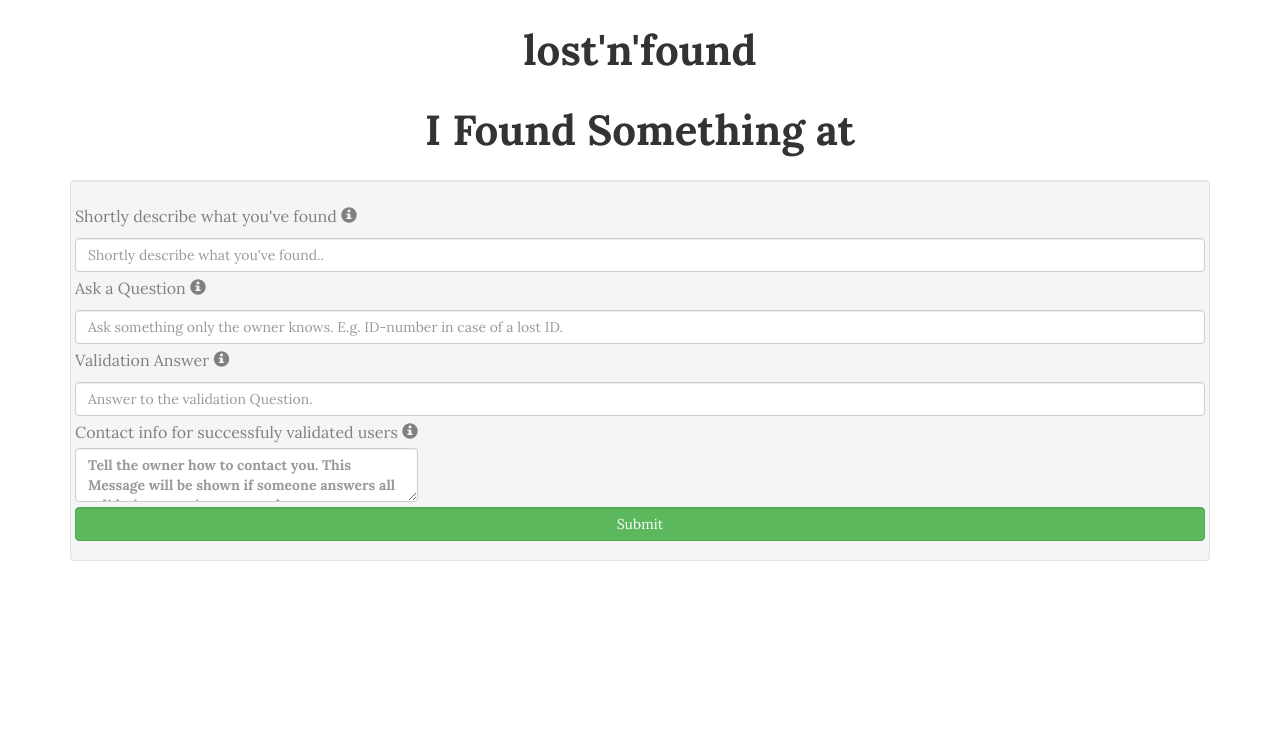
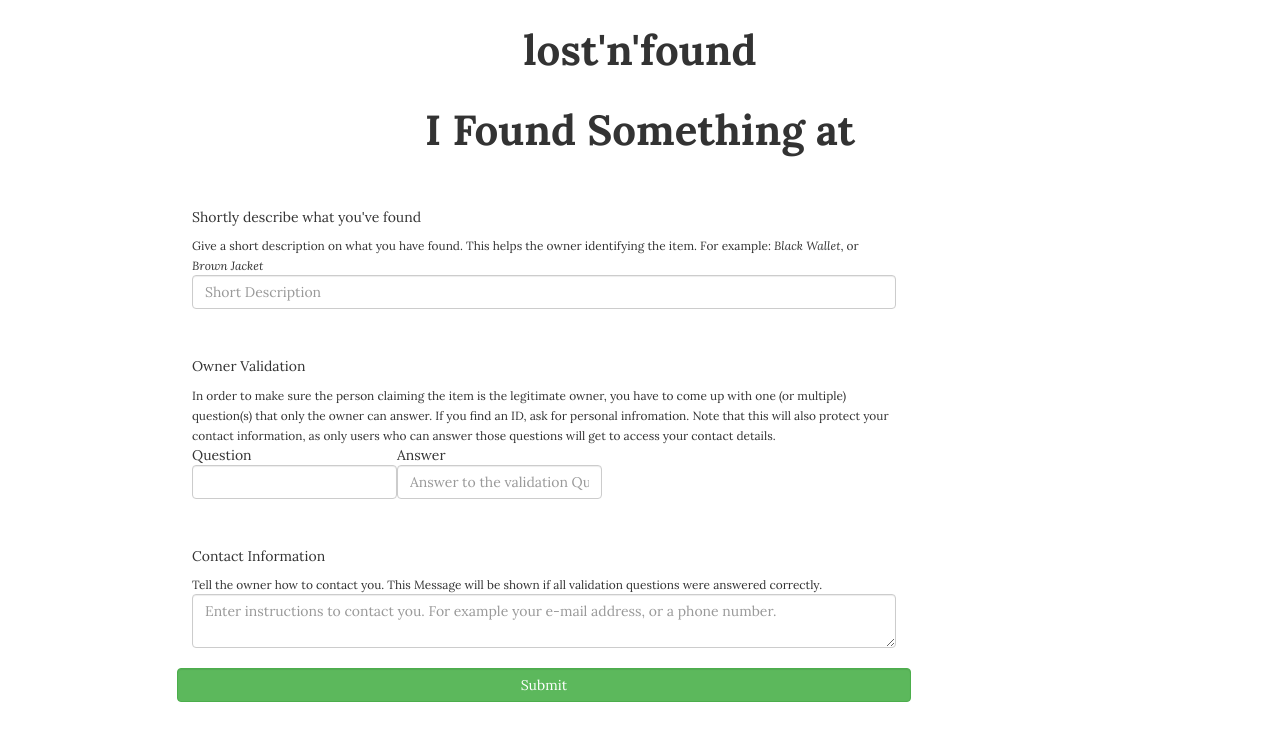
Before and after one commit to flowlo/lostnfound, a website: page found.html in a window 1280 px wide. Drawn offline with nearby package versions, Linux system fonts and the light colour scheme.

Commit message:
Redo found.html

```diff
--- a/found.html
+++ b/found.html
@@ -13,63 +13,47 @@
 <body id="found" onload="loadFound()">
 <header>lost'n'found</header>
 <header id="header">I Found Something at </header>
-  <div class="container">
-    <form class="well form-group">
+<form>
+	<div class="attr">
+	<h5>Shortly describe what you've found</h5>
+	<small>Give a short description on what you have found. This helps the owner identifying the item. For example: <i>Black Wallet</i>, or <i>Brown Jacket</i></small>
+	<input id="description" class="form-control" type="text", placeholder="Short Description">
+	</div>
+
+	<div class="attr">
+	<h5>Owner Validation</h5>
+	<small>In order to make sure the person claiming the item is the legitimate owner, you have to come up with one (or multiple) question(s) that only the owner can answer. If you find an ID, ask for personal infromation. Note that this will also protect your contact information, as only users who can answer those questions will get to access your contact details.</small>
+
+	<div>
+		<table>
+			<thead>
+				<tr>
+					<th>Question</th><th>Answer</th>
+				</tr>
+			</thead>
+			<tbody id="validationQuestions">
+				<tr>
+					<td><input id="q0" class="form-control" type="text", placeholder="" required>
+					</td><td>
+				<input id="a0" class="form-control" type="text", placeholder="Answer to the validation Question." onchange="validateQuestions()" required></td>
+			</tbody>
+		</table>
+	</div>
 	<div class="row">
-        <label for="description" class="normal-mode">
-          <span class="shortLabel">
-            Shortly describe what you've found
-            <span class="glyphicon glyphicon-info-sign"
-                  data-toggle="popover"
-                  data-placement="top"
-                  data-content="Give a short description on what you have found.This helps the owner getting the lost item back..."></span>
-          </span>
-        </label>
-        <input id="description" class="form-control" type="text", placeholder="Shortly describe what you've found..">
-      </div>
-      <div id="validationQuestions">
-        <div class="row validation">
-            <label for="description" class="normal-mode">
-              <span class="shortLabel">
-                Ask a Question
-                <span class="glyphicon glyphicon-info-sign" data-toggle="popover"
-                      data-placement="top"
-                      data-content="Give a short description on what you have found.This helps the owner getting the lost item back..."></span>
-              </span>
-            </label>
-            <input id="q0" class="form-control" type="text", placeholder="Ask something only the owner knows. E.g. ID-number in case of a lost ID." required>
-
-            <label for="description" class="normal-mode">
-              <span class="shortLabel ">
-                Validation Answer
-              <span class="glyphicon glyphicon-info-sign" data-toggle="popover"
-                    data-placement="top"
-                    data-content="Answer to the validation Question.E.g. ID-nr or birthday, in case of a lost ID."></span>
-              </span>
-              </label>
-              <input id="a0" class="form-control" type="text", placeholder="Answer to the validation Question." onchange="validateQuestions()" required>
+		<span id="add" class="glyphicon glyphicon-plus hide"	onclick="addQuestion(this)"></span>
 	</div>
 </div>
-        <div class="row">
-          <span id="add" class="glyphicon glyphicon-plus hide"  onclick="addQuestion(this)"></span>
-        </div>
 
-      <div class="row">
-        <label for="info" class="normal-mode">
-          <span class="shortLabel">
-            Contact info for successfuly validated users
-            <span class="glyphicon glyphicon-info-sign"data-toggle="popover"
-                  data-placement="top"
-                  data-content="Tell the owner how to contact you.This Message will be shown if someone answers all validation questions correctly."></span>
-          </span>
-          <textarea id="info" class="form-control" name="info" placeholder="Tell the owner how to contact you. This Message will be shown if someone answers all validation questions correctly." required></textarea>
-        </label>
+	<div class="attr">
+	<h5>Contact Information</h5>
+	<small>Tell the owner how to contact you. This Message will be shown if all validation questions were answered correctly.</small>
+
+	<textarea id="info" class="form-control" name="info" placeholder="Enter instructions to contact you. For example your e-mail address, or a phone number." required></textarea>
 </div>
 
 	<div class="row">
 		<input type="submit" class="form-control btn btn-success" value="Submit"/>
 	</div>
 </form>
-  </div>
 </body>
 </html>
--- a/found.js
+++ b/found.js
@@ -24,8 +24,7 @@ function addQuestion(){
     validationQuestions++;
     var validationContainer = document.getElementById('validationQuestions');
 
-    var row = document.createElement('div');
-    row.className="row validation";
+    var row = document.createElement('tr');
     validationContainer.appendChild(row);
 
     var question = document.createElement('input');
@@ -35,16 +34,24 @@ function addQuestion(){
     question.addEventListener('change',validateQuestions, false);
     question.placeholder="Ask something only the owner knows. E.g. ID-number in case of a lost ID.";
 
-    row.appendChild(question);
+    var td = document.createElement('td');
+    td.appendChild(question);
+
+    row.appendChild(td);
 
     var answer = document.createElement('input');
     answer.id="a"+validationQuestions;
     answer.className += 'form-control';
     answer.placeholder="Answer to the validation Question.";
     answer.addEventListener('change',validateQuestions, false);
-    row.appendChild(answer);
+
 
     document.getElementById('add').classList.add('hide');
+
+    td = document.createElement('td');
+    td.appendChild(answer);
+
+    row.appendChild(td);
 }
 
 
--- a/lostnfound.css
+++ b/lostnfound.css
@@ -168,3 +168,20 @@ body#found form label span.glyphicon {
 #question_holder, #contact {
 	font-style: italic;
 }
+
+form {
+	display: block;
+	position: relative;
+	width: 70%;
+	padding-left: 15%;
+}
+
+div.attr {
+	width: 100%;
+	padding-top: 20px;
+	padding-bottom: 20px;
+}
+
+th {
+	font-weight: normal;
+}
```
Lines whose indentation alone changed are shown as unchanged.
